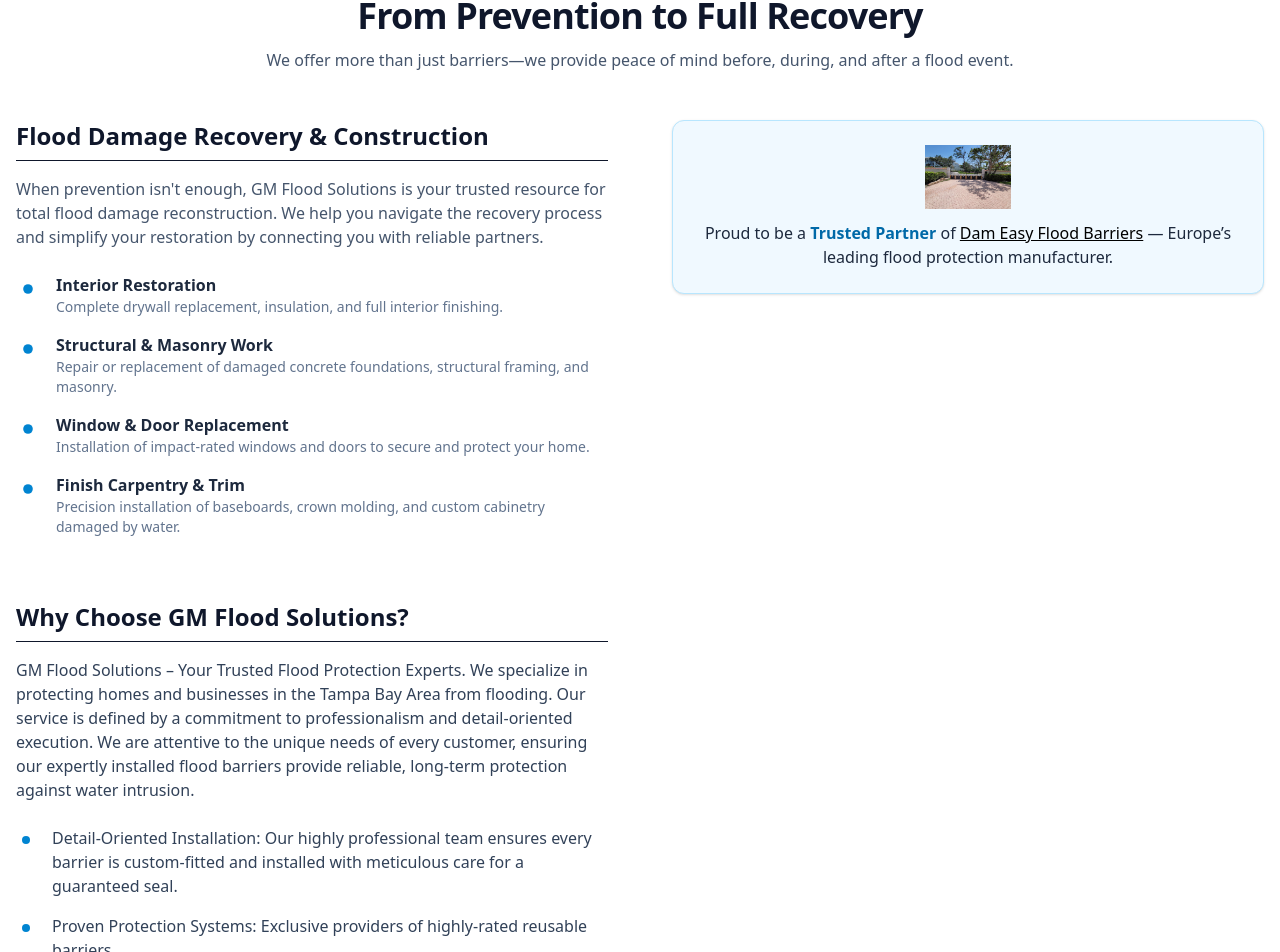
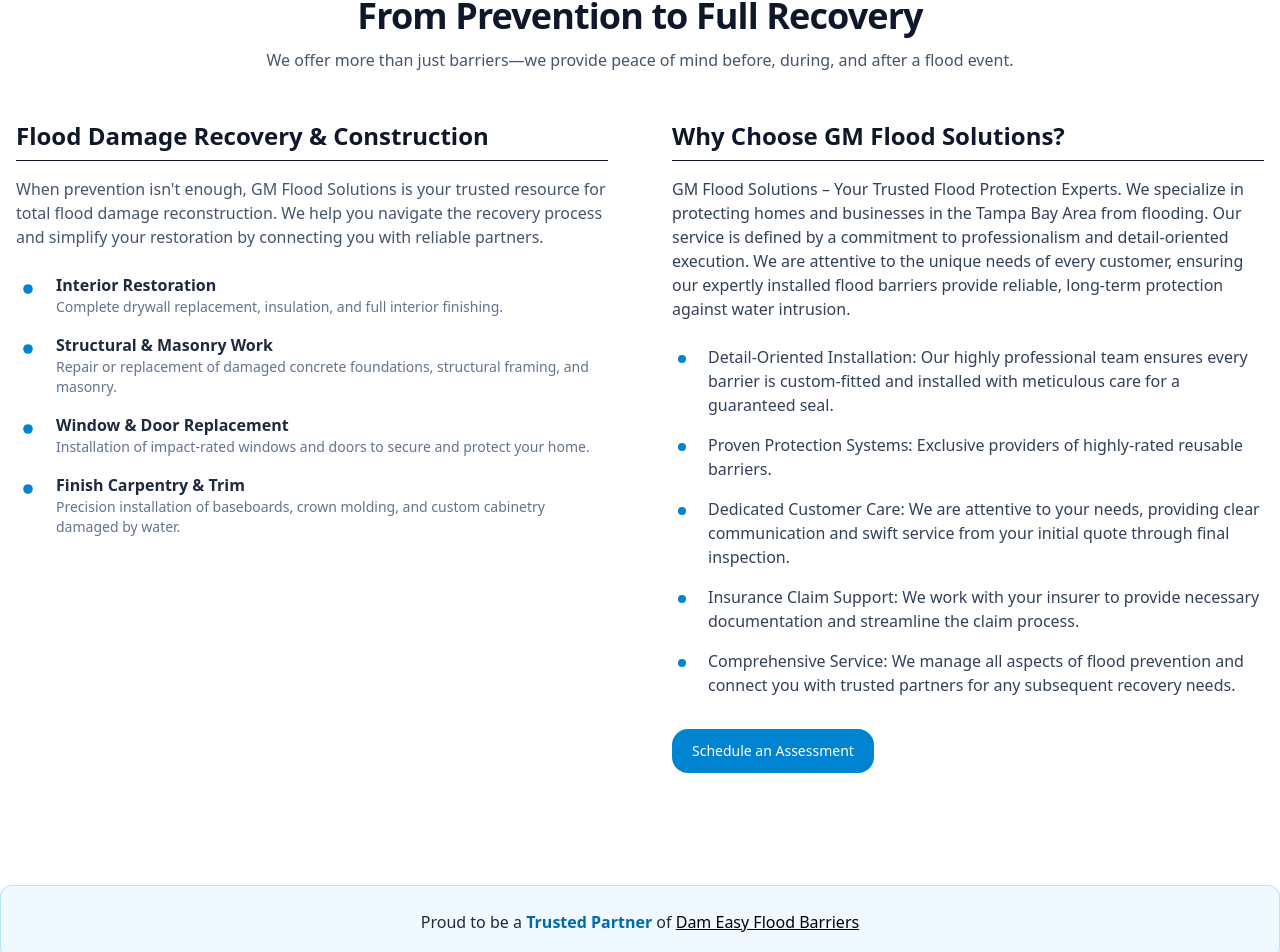
Before and after one commit to BrandonT7/gm-flood-solutions, a React (Vite) app: page / in a window 1280 px wide. Shown: the part 1123-2075 px from the top of the page. Built offline with nearby package versions, Linux system fonts and the light colour scheme.

Commit message:
Added Trusted Partner section under services and why choose GM

```diff
--- a/src/App.tsx
+++ b/src/App.tsx
@@ -1395,29 +1395,6 @@ function LandingPage() {
                 ))}
               </ul>
             </div>
-            <div className="flex flex-col items-center text-center bg-sky-50 border border-sky-200 rounded-xl p-6 mb-6 shadow-sm">
-              <img
-                src="/products/DamEasyBarrier(1).jpeg"
-                alt="Dam Easy Flood Barriers Logo"
-                className="h-12 md:h-16 object-contain mb-3"
-              />
-              <p className="text-slate-800 text-sm md:text-base font-medium">
-                Proud to be a{" "}
-                <span className="font-semibold text-sky-700">
-                  Trusted Partner
-                </span>{" "}
-                of{" "}
-                <a
-                  href="https://dameasyfloodbarriers.com"
-                  target="_blank"
-                  rel="noopener noreferrer"
-                  className="text-black underline hover:text-sky-700 transition"
-                >
-                  Dam Easy Flood Barriers
-                </a>{" "}
-                — Europe’s leading flood protection manufacturer.
-              </p>
-            </div>
 
             {/* Column 2: Why Choose Us */}
             <div>
@@ -1460,6 +1437,21 @@ function LandingPage() {
           </div>
         </div>
       </section>
+      {/* Trusted Partner Box Below Both Sections */}
+      <div className="flex flex-col items-center text-center bg-sky-50 border border-sky-200 rounded-xl p-6 mt-12 shadow-sm">
+        <p className="text-slate-800 text-sm md:text-base font-medium">
+          Proud to be a{" "}
+          <span className="font-semibold text-sky-700">Trusted Partner</span> of{" "}
+          <a
+            href="https://dameasyfloodbarriers.com"
+            target="_blank"
+            rel="noopener noreferrer"
+            className="text-black underline hover:text-sky-700 transition"
+          >
+            Dam Easy Flood Barriers
+          </a>
+        </p>
+      </div>
 
       {/* Products - SIMPLIFIED, directly maps all products */}
       <section id="products" className="py-16 border-t border-slate-200">
```
